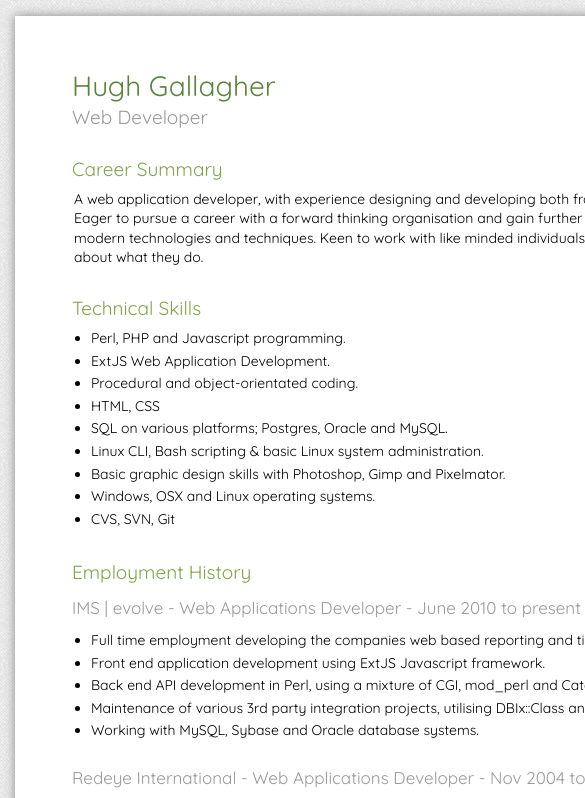
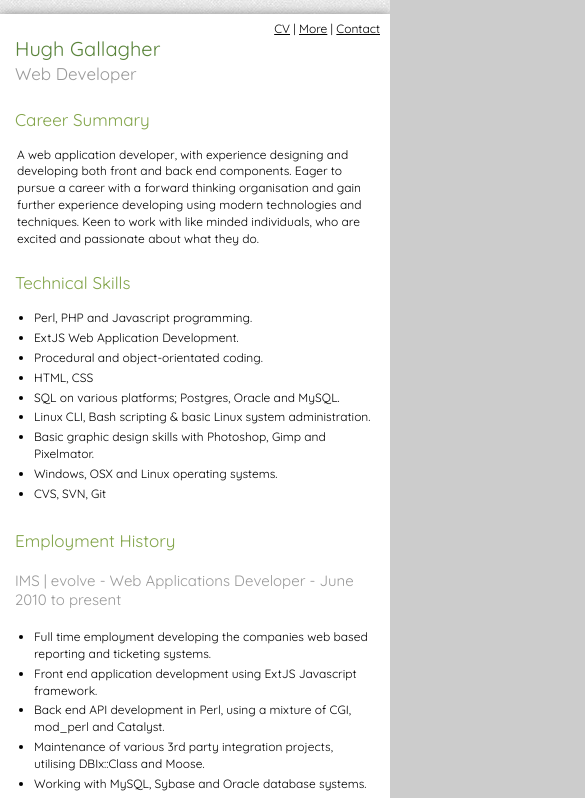
Before and after one commit to pughpugh/hughgallagher.co.uk, a plain HTML site: page index.html in a window 390 px wide. Shown: the top 798 px of the page, 585 px wide, since content can reach past the window. Drawn offline with nearby package versions, Linux system fonts and the light colour scheme.

Commit message:
Split JS out. Layout is now more responsive and progressive. Removed JS for time being

```diff
--- a/css/print.css
+++ b/css/print.css
@@ -1,66 +1,87 @@
+/* Typography */
+
 body {
     font-family: 'Quicksand';
-    font-size: 13px;
-    width: 100%;
-}
-
-h1, h2, h3, h4, .label {
+    font-size: 14px;
 }
 
 h1 {
-    color: #556B2F;
-    margin-bottom: 2px;
+    font-size: 28px;
+    font-weight: 400;
 }
 
 h2 {
-    color: #999;
-    margin-top: 2px;
     font-size: 19px;
+    font-weight: 400;
 }
 
 h3 {
-    color: #6E8B3D;
-    font-size: 17px;
-    margin-top: 20px;
+    font-size: 19px;
+    font-weight: 400;
 }
 
 h4 {
-    color: #999;
-    font-size: 13px;
+    font-size: 17px;
+    font-weight: 400;
 }
 
-a {
-    color: #000;
-    text-decoration: none;
-}
+.label { text-align: right; }
 
-#content {
-    background-color: #FFF;
-    padding: 30px 40px 30px 40px;
-}
+/* Layout */
 
-#wrapper {
-    width: 100%;
+body { margin: 15px; }
+
+h1 { margin-bottom: 2px; }
+
+h2 { margin-top: 2px; }
+
+h3 { margin-top: 40px; }
+
+h4 { padding-top: 10px; }
+
+p, li { line-height: 140%; }
+
+p { padding-left: 2px; }
+
+li { padding-bottom: 3px; }
+
+ul { padding-left: 19px; }
+
+.label { padding-right: 5px; }
+
+#contact-details { display: none }
+
+#wrap {
+    width: 800px;
     padding: 0px;
 }
 
-#contact {
-    float: right;
-    position: relative;
-    top: 20px;
+section {
+    width: 100%;
+    padding: 0px 0px 25px 0px;
+    margin: 14px 0px 14px 0px;
 }
 
-.label {
-    text-align: right;
-    padding-right: 5px;
-    color: #6E8B3D;
-}
+nav { display: none; }
 
-.page-break {
-    padding-top: 40px;
-    page-break-before: always;
-}
+/* Colour */
 
-.nav {
-    display: none;
-}
+h1 { color: #5a843b; }
+
+#more h1 { color: #E68A2E; }
+
+#contact h1 { color: #A30052 }
+
+h2 { color: #999; }
+
+h3 { color: #82a449; }
+
+#more h3 { color: #FFA347 }
+
+#contact h3 { color: #B53375 }
+
+h4 { color: #999; }
+
+a { color: #000; }
+
+.label { color: #6E8B3D; }
--- a/css/screen.css
+++ b/css/screen.css
@@ -1,150 +1,156 @@
+/* Typography */
+
 body {
-    background-color: #CCC;
-    margin: 15px;
     font-family: 'Quicksand';
     font-size: 14px;
-    background-image: url('../img/light_toast.png');
-}
-
-h1, h2, h3, h4, .label {
 }
 
 h1 {
-    color: #5a843b;
-    margin-bottom: 2px;
+    font-size: 28px;
     font-weight: 400;
 }
 
 h2 {
-    color: #999;
-    margin-top: 2px;
     font-size: 19px;
     font-weight: 400;
 }
 
 h3 {
-    color: #82a449;
     font-size: 19px;
-    margin-top: 40px;
     font-weight: 400;
-    line-height: 10%;
 }
 
 h4 {
-    color: #999;
     font-size: 17px;
     font-weight: 400;
-    padding-top: 10px;
-    line-height: 10%;
 }
 
-p, li {
-    line-height: 140%;
+.label { text-align: right; }
+
+@media only screen and ( max-width: 600px ) {
+    h1 { font-size: 20px; }
+    h2 { font-size: 17px; }
+    h3 { font-size: 17px; }
+    h4 { font-size: 15px; }
+    body { font-size: 12px; }
 }
 
-p {
-    padding-left: 2px;
+/* Layout */
+
+body { margin: 15px; }
+
+h1 { margin-bottom: 2px; }
+
+h2 { margin-top: 2px; }
+
+h3 { margin-top: 40px; }
+
+h4 { padding-top: 10px; }
+
+p, li { line-height: 140%; }
+
+p { padding-left: 2px; }
+
+li { padding-bottom: 3px; }
+
+ul { padding-left: 19px; }
+
+.label { padding-right: 5px; }
+
+#contact-details {
+    float: right;
+    position: relative;
+    top: -70px;
+    right: 10px;
 }
 
-li {
-    padding-bottom: 3px;
+#wrap {
+    width: 800px;
+    padding: 0px;
 }
 
-ul {
-    padding-left: 19px;
+section {
+    width: 100%;
+    padding: 25px 35px 25px 35px;
+    margin: 14px 0px 14px 0px;
 }
 
-a {
-    color: #000;
+nav {
+    float: right;
+    position: relative;
+    top: 5px;
+    right: -40px;
 }
 
-.content {
-    background-color: #FFF;
-    padding: 5px 57px 40px 57px;
+@media only screen and ( max-width: 600px ) {
+    body { margin: 0px; }
+
+    section {
+        width: auto;
+        padding: 5px 15px 15px 15px;
+    }
+
+    nav {
+        top: 7px;
+        right: 10px;
+    }
+
+    h3 { margin-top: 25px; }
+
+    h4 { padding-top: 0px; }
+
+    #contact-details {
+        display: none;
+    }
+
+    #wrap {
+        width: 100%;
+        margin: 0px;
+    }
 }
 
-.nav {
-    position: relative;
-    background-color: #FFF;
-    color: black;
-    padding: 5px;
-    text-align: right;
-    background-image: url('../img/nav.png');
-    background-position:right;
-    background-repeat:no-repeat;
-    height: 18px;
+/* Colour */
+
+body {
+    background-color: #CCC;
+    background-image: url('../img/light_toast.png');
 }
 
-.nav a {
-    color: #555;
-    cursor: pointer;
-    text-decoration: none;
-}
+h1 { color: #5a843b; }
 
-.activelink {
-    font-weight: 700;
-}
+#more h1 { color: #E68A2E; }
 
-#allpages {
-    position: relative;
-    top: 1px;
-    left: 0px;
-    padding-right: 20px;
-}
+#contact h1 { color: #A30052 }
 
-.page {
+h2 { color: #999; }
+
+h3 { color: #82a449; }
+
+#more h3 { color: #FFA347 }
+
+#contact h3 { color: #B53375 }
+
+h4 { color: #999; }
+
+a { color: #000; }
+
+.label { color: #6E8B3D; }
+
+section {
+    background-color: #FFF;
     -moz-box-shadow: 0px 0px 10px #888;
     -webkit-box-shadow: 0px 0px 10px #888;
     box-shadow: 0px 0px 10px #888;
-    margin-bottom: 27px;
-    width: 860px;
-    padding: 0px;
 }
 
-#page1 {
-    top; 0px;
-    left: 0px;
-    float: left;
+#cv {
+    background-image: url('../img/nav.png');
+    background-position: right top;
+    background-repeat: no-repeat;
 }
 
-#page2 {
-    position: absolute;
-    top; 0px;
-    left: 890px;
-    display: none;
+@media only screen and ( max-width: 600px ) {
+    #cv {
+        background-position: 200px 200px;
+    }
 }
-
-#page2 h1 {
-    color: #E68A2E;
-}
-
-#page2 h3 {
-    color: #FFA347;
-}
-
-#page3 {
-    position: absolute;
-    top; 0px;
-    left: 1780px;
-    display: none;
-}
-
-#page3 h1 {
-    color: #A30052;
-}
-
-#page3 h3 {
-    color: #B53375;
-}
-
-#contactdetails {
-    float: right;
-    position: relative;
-    top: 20px;
-}
-
-.label {
-    text-align: right;
-    padding-right: 5px;
-    color: #6E8B3D;
-}
--- a/index.html
+++ b/index.html
@@ -6,85 +6,26 @@
     <meta name="description" content="CV of an experienced web application developer based in Milton Keynes.">
     <meta name="keywords" content="Hugh Galagher, Web, Developer, Perl, ExtJS, Javascript, Milton Keynes, CV, curriculum vitae, resume">
     <link rel="shortcut icon" type="image/x-icon" href="favicon.ico" sizes="16x16">
-    <link href='http://fonts.googleapis.com/css?family=Quicksand:400,700' rel='stylesheet' type='text/css'>
-    <link rel="stylesheet" href="css/screen.css?v=2"  type="text/css" media="screen">
-    <link rel="stylesheet" href="css/print.css?v=2" type="text/css" media="print">
-    <script src="http://ajax.googleapis.com/ajax/libs/jquery/1.9.1/jquery.min.js"></script>
-    <script src="js/jquery.ba-bbq.min.js"></script>
-
-    <!--[if lt IE 9]>
-        <script src="http://html5shiv.googlecode.com/svn/trunk/html5.js"></script>
-        <link rel="stylesheet" type="text/css" href="css/oldie.css?v=1" />
-    <![endif]-->
-
-    <script type="text/javascript">
-        var _gaq = _gaq || [];
-        _gaq.push(['_setAccount', 'UA-32891082-1']);
-        _gaq.push(['_trackPageview']);
-        (function() {
-            var ga = document.createElement('script'); ga.type = 'text/javascript'; ga.async = true;
-            ga.src = ('https:' == document.location.protocol ? 'https://ssl' : 'http://www') + '.google-analytics.com/ga.js';
-            var s = document.getElementsByTagName('script')[0]; s.parentNode.insertBefore(ga, s);
-        })();
-
-
-        $(document).ready(function(){
-            var pages=$("#allpages");
-            var page1=$("#page1");
-            var page2=$("#page2");
-            var page3=$("#page3");
-
-            $(window).bind( 'hashchange', function(e) {
-                var hash = $.param.fragment();
-
-                if( hash === 'cv' ){
-                    pages.animate({ left: "0px" }, 400 );
-                    page1.fadeIn();
-                    page2.fadeOut();
-                    page3.fadeOut();
-                }
-                else if( hash === 'more' ){
-                    pages.animate({ left: "-890px" }, 400 );
-                    page1.fadeOut();
-                    page2.fadeIn();
-                    page3.fadeOut();
-                }
-                else if( hash === 'contact' ){
-                    pages.animate({ left: "-1780px" }, 400 );
-                    page1.fadeOut();
-                    page2.fadeIn();
-                    page3.fadeIn();
-                }
-            });
-
-            // Set page on initial load
-            var hash = $.param.fragment();
-            if( hash == 'more' ){
-                pages.css({ left: "-890px" })
-                page1.hide();
-                page2.show();
-            }
-            else if( hash == 'contact' ){
-                pages.css({ left: "-1780px" });
-                page1.hide();
-                page3.show();
-            }
-            else {
-                $.bbq.pushState( '#cv' );
-            }
-        });
-    </script>
+    <link rel="profile" href="http://microformats.org/profile/hcard">
+    <link rel='stylesheet' href='http://fonts.googleapis.com/css?family=Quicksand:400,700' type='text/css'>
+    <link rel="stylesheet" href="css/screen.css?v=3"  type="text/css" media="screen">
+    <link rel="stylesheet" href="css/print.css?v=3" type="text/css" media="print">
+    <!--[if lt IE 9]><link rel="stylesheet" type="text/css" href="css/oldie.css?v=1" /><![endif]-->
 </head>
 <body>
-    <div id="allpages">
-        <div class="page" id="page1">
-            <div class="nav">
-                <a href="#cv"      class="cv activelink">CV</a> |
+    <div id="wrap" class="vcard">
+
+        <nav>
+            <a href="#cv"      class="cv">CV</a> |
             <a href="#more"    class="more">More</a>        |
             <a href="#contact" class="contact">Contact</a>
-            </div>
-            <div class="content">
-                <div id="contactdetails">
+        </nav>
+
+        <section id="cv">
+            <h1 class="fn">Hugh Gallagher</h1>
+            <h2>Web Developer</h2>
+
+            <div id="contact-details">
                 <table>
                     <tr>
                         <td class="label">Email:</td>
@@ -101,8 +42,6 @@
                 </table>
             </div>
 
-                <h1>Hugh Gallagher</h1>
-                <h2>Web Developer</h2>
 
             <h3>Career Summary</h3>
             <p>A web application developer, with experience designing and developing both front
@@ -183,57 +122,64 @@
                 <li>Milton Keynes Perl Mongers</li>
                 <li>Milton Keynes Linux User Group</li>
             </ul>
-            </div>
-        </div>
-        <div class="page" id="page2">
-            <div class="nav">
-                <a href="#cv"      class="cv">CV</a> |
-                <a href="#more"    class="more activelink">More</a> |
-                <a href="#contact" class="contact">Contact</a>
-            </div>
-            <div class="content">
+        </section>
+
+        <section id="more">
             <h1>More</h1>
             <h2>Stuff I've Made</h2>
 
             <h3>Code</h3>
             <ul>
-                    <li><a href="https://github.com/pughpugh" target="_blank">github.com/pughpugh</a></li>
+                <li><a rel="me" href="https://github.com/pughpugh" target="_blank">github.com/pughpugh</a></li>
             </ul>
 
             <h3>Websites</h3>
             <ul>
-                    <li><a href="http://picker.pughpugh.co.uk" target="_blank">picker.pughpugh.co.uk</a> - A HTML5/Canvas colour picker tool</li>
+                <li><a rel="me" href="http://picker.pughpugh.co.uk" target="_blank">picker.pughpugh.co.uk</a> - A HTML5/Canvas colour picker tool</li>
             </ul>
 
             <h3>Photos / Video</h3>
             <ul>
-                    <li><a href="http://www.flickr.com/photos/hughgallagher/" target="_blank">flickr.com/photos/hughgallagher</a></li>
-                    <li><a href="http://www.youtube.com/user/SuperMrclean123/videos?flow=grid&view=0" target="_blank">youtube.com/user/SuperMrclean123</a></li>
+                <li><a rel="me" href="http://www.flickr.com/photos/hughgallagher/" target="_blank">flickr.com/photos/hughgallagher</a></li>
+                <li><a rel="me" href="http://www.youtube.com/user/SuperMrclean123/videos?flow=grid&view=0" target="_blank">youtube.com/user/SuperMrclean123</a></li>
             </ul>
-           </div>
-        </div>
-        <div class="page" id="page3">
-            <div class="nav">
-                <a href="#cv"      class="cv">CV</a> |
-                <a href="#more"    class="more">More</a> |
-                <a href="#contact" class="contact activelink">Contact</a>
-            </div>
-            <div class="content">
+       </section>
+
+       <section id="contact">
             <h1>Contact</h1>
             <h2>Say Hello :)</h2>
 
             <h3>Direct</h3>
             <ul>
-                    <li><a href="mailto:hugh@hcgallagher.co.uk?subject=Hello%20:)">hugh@hcgallagher.co.uk</a></li>
-                    <li>+447727640322</li>
+                <li><a class="email"  href="mailto:hugh@hcgallagher.co.uk?subject=Hello%20:)">hugh@hcgallagher.co.uk</a></li>
+                <li class="tel">+447727640322</li>
+                <li><a rel="me" class="url" href="http://www.hughgallagher.co.uk">www.hughgallagher.co.uk</a></li>
             </ul>
 
             <h3>Networks</h3>
             <ul>
-                    <li><a href="http://uk.linkedin.com/in/hughgallagher/">linkedin.com</a></li>
+                <li><a rel="me" href="http://uk.linkedin.com/in/hughgallagher/">linkedin.com</a></li>
             <ul>
+        </section>
+
     </div>
-        </div>
-    </div>
+
+    <!--[if lt IE 9]>
+        <script type="text/javascript" src="http://html5shiv.googlecode.com/svn/trunk/html5.js"></script>
+    <![endif]-->
+
+    <script type="text/javascript" src="http://ajax.googleapis.com/ajax/libs/jquery/1.9.1/jquery.min.js"></script>
+    <script type="text/javascript" src="js/jquery.ba-bbq.min.js"></script>
+    <script type="text/javascript">
+        var _gaq = _gaq || [];
+        _gaq.push(['_setAccount', 'UA-32891082-1']);
+        _gaq.push(['_trackPageview']);
+        (function() {
+            var ga = document.createElement('script'); ga.type = 'text/javascript'; ga.async = true;
+            ga.src = ('https:' == document.location.protocol ? 'https://ssl' : 'http://www') + '.google-analytics.com/ga.js';
+            var s = document.getElementsByTagName('script')[0]; s.parentNode.insertBefore(ga, s);
+        })();
+    </script>
+
 </body>
 </html>
```
Also changed, not shown: js/pizzazz.js (added, +45 -0 lines). Lines whose indentation alone changed are shown as unchanged.
